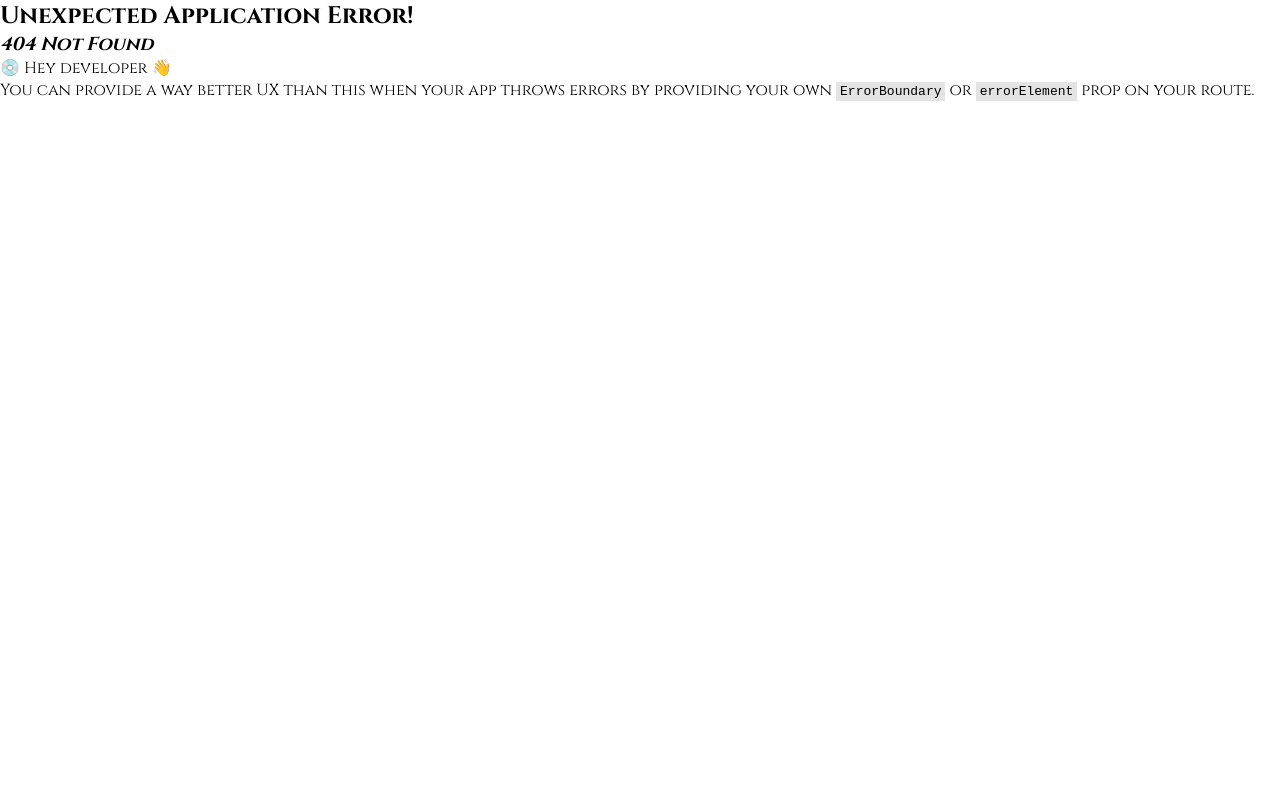
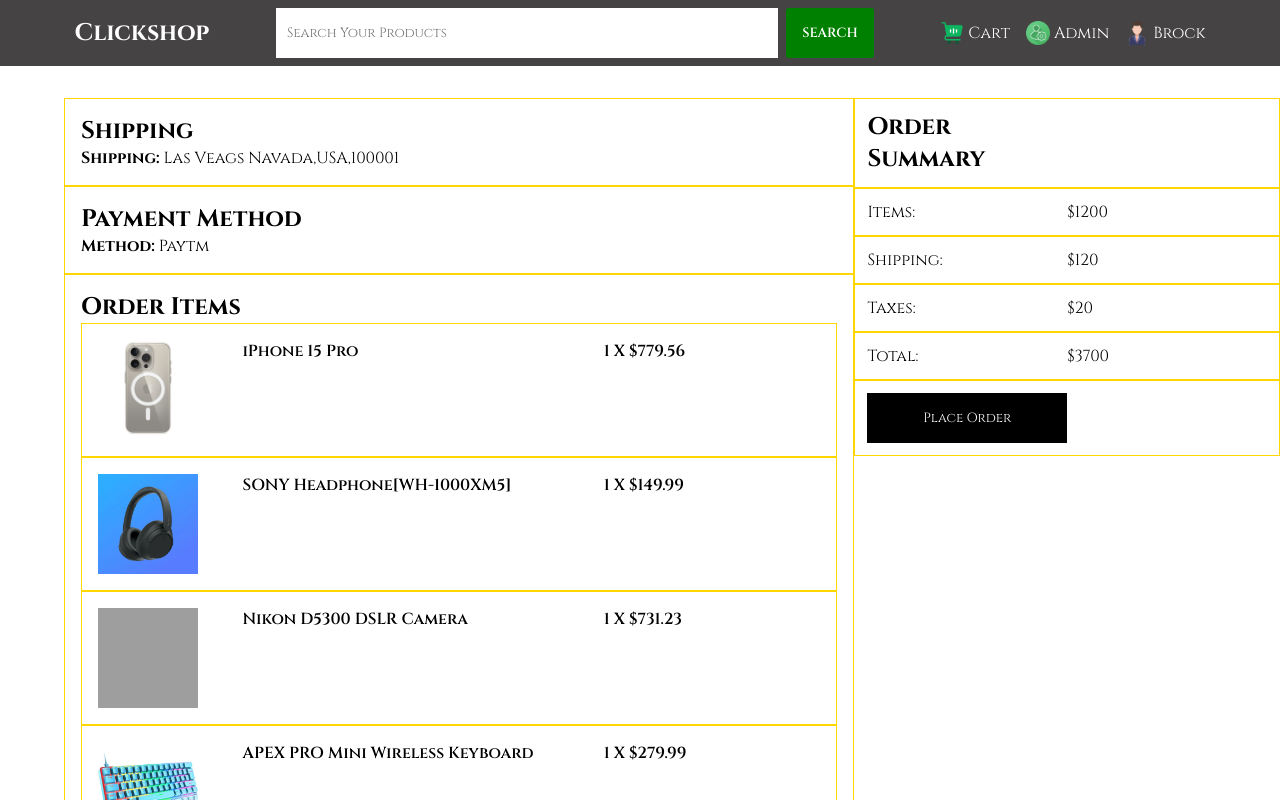
Before and after one commit to ashutosh2712/ClickShop, a React (Vite) app in the folder client/: page /placeorder in a window 1280 px wide. Before the commit this address had no page. Shown: the top 800 px of the page. Built offline with nearby package versions, Linux system fonts and the light colour scheme; grey boxes are pictures that could not be loaded.

Commit message:
Done with PlaceOrderPage

```diff
--- a/client/src/App.css
+++ b/client/src/App.css
@@ -379,3 +379,38 @@
   display: flex;
   gap: 0.25rem;
 }
+
+/*PlaceOrder Page */
+.placeOrderContainer {
+  margin-left: 4rem;
+  margin-top: 2rem;
+  margin-bottom: 2rem;
+  display: grid;
+  grid-template-columns: 65% 35%;
+}
+
+.placeOrderDetails,
+.placeOrderProductDetails {
+  padding: 1rem;
+  border: 1px solid var(--border-color);
+}
+
+.placeOrderProductDetails {
+  display: grid;
+  grid-template-columns: 20% 50% 30%;
+  font-weight: 600;
+}
+.placeOrderProductImg {
+  width: 100px;
+  height: 100px;
+  object-fit: cover;
+}
+.placeOrderSummary {
+  width: fit-content;
+}
+.orderSummaryDetails {
+  padding: 0.75rem;
+  border: 1px solid var(--border-color);
+  display: grid;
+  grid-template-columns: repeat(2, 1fr);
+}
--- a/client/src/App.jsx
+++ b/client/src/App.jsx
@@ -10,6 +10,7 @@
 import CartPage from "./pages/CartPage";
 import ShippingPage from "./pages/ShippingPage";
 import PaymentPage from "./pages/PaymentPage";
+import PlaceOrderPage from "./pages/PlaceOrderPage";
 const router = createBrowserRouter([
   {
     path: "/",
@@ -44,6 +45,11 @@
       },
 
       {
+        path: "/placeorder",
+        element: <PlaceOrderPage />,
+      },
+
+      {
         path: "products/:id",
         element: <ProductPage />,
       },
--- a/client/src/pages/PaymentPage.jsx
+++ b/client/src/pages/PaymentPage.jsx
@@ -1,4 +1,5 @@
 import React from "react";
+import { Link } from "react-router-dom";
 
 const PaymentPage = () => {
   return (
@@ -9,9 +10,11 @@
         <input type="radio" name="paymentOption" id="paymentOption" checked />
         <small>Select Paypal or Credit Card</small>
       </label>
-      <button type="submit" className="btn-cart">
-        Continue
-      </button>
+      <Link to="/placeorder">
+        <button type="submit" className="btn-cart">
+          Continue
+        </button>
+      </Link>
     </div>
   );
 };
--- /dev/null
+++ b/client/src/pages/PlaceOrderPage.jsx
@@ -0,0 +1,65 @@
+import React from "react";
+import products from "../data/products";
+const PlaceOrderPage = () => {
+  return (
+    <div className="placeOrderContainer">
+      <div className="leftPlaceOrderDetails">
+        <div className="placeOrderDetails">
+          <h2>Shipping</h2>
+          <p>
+            <b>Shipping:</b> Las Veags Navada,USA,100001
+          </p>
+        </div>
+        <div className="placeOrderDetails">
+          <h2>Payment Method</h2>
+          <p>
+            <b>Method:</b> Paytm
+          </p>
+        </div>
+        <div className="placeOrderDetails">
+          <h2>Order Items</h2>
+          {products.map((product) => (
+            <div className="placeOrderProductDetails">
+              <img
+                src={product.image}
+                alt={product.name}
+                className="placeOrderProductImg"
+              />
+              <p>{product.name}</p>
+              <p>1 X ${product.price}</p>
+            </div>
+          ))}
+        </div>
+      </div>
+
+      <div className="placeOrderSummary">
+        <div className="orderSummaryDetails">
+          <h2>Order Summary</h2>
+        </div>
+        <div className="orderSummaryDetails">
+          <p>Items:</p>
+          <p>$1200</p>
+        </div>
+        <div className="orderSummaryDetails">
+          <p>Shipping:</p>
+          <p>$120</p>
+        </div>
+        <div className="orderSummaryDetails">
+          <p>Taxes:</p>
+          <p>$20</p>
+        </div>
+        <div className="orderSummaryDetails">
+          <p>Total:</p>
+          <p>$3700</p>
+        </div>
+        <div className="orderSummaryDetails">
+          <button type="submit" className="btn-cart">
+            Place Order
+          </button>
+        </div>
+      </div>
+    </div>
+  );
+};
+
+export default PlaceOrderPage;
```
